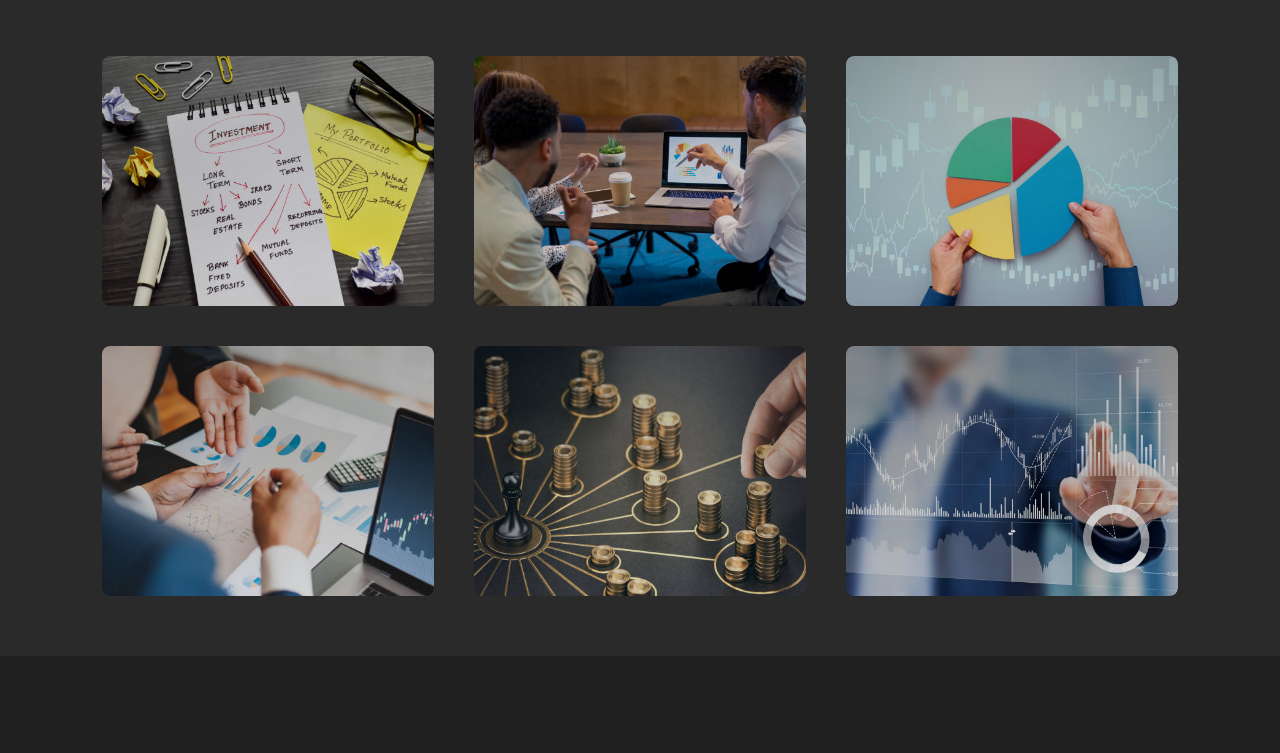
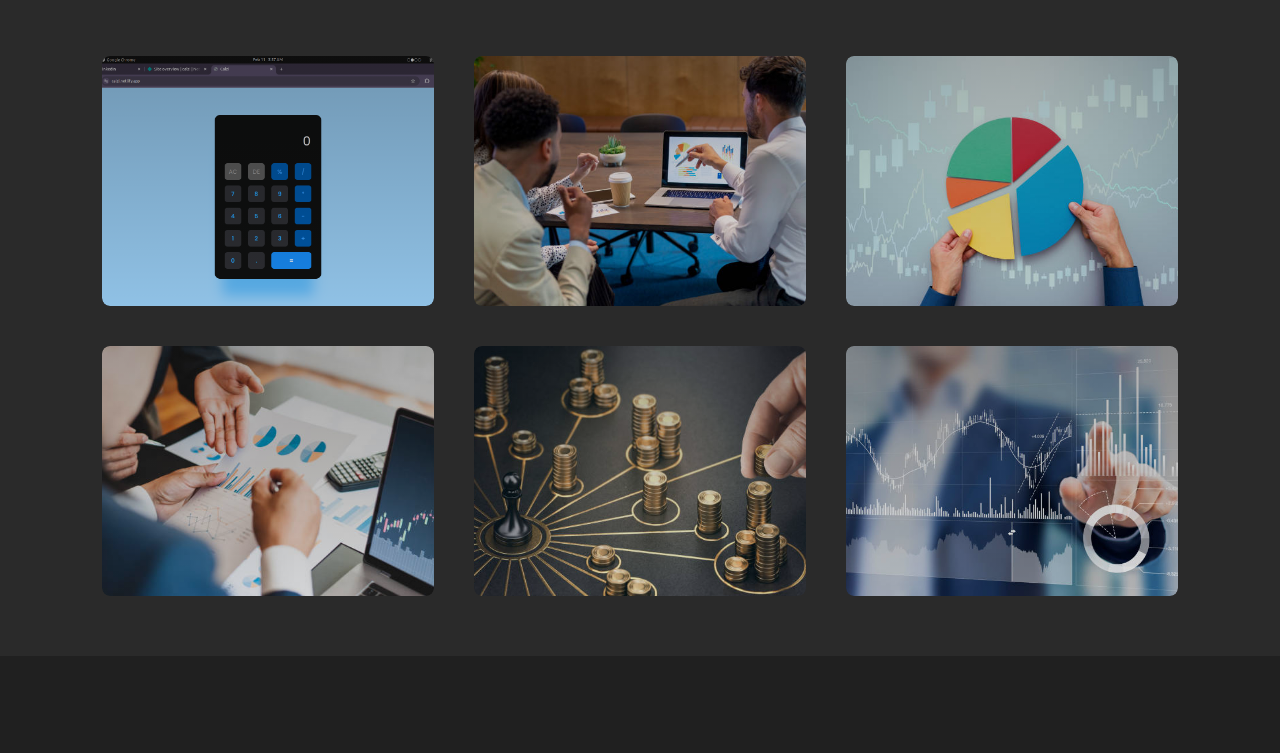
Before and after one commit to Abin-tek/abin-portfolio, a plain HTML site: page index.html in a window 1280 px wide. Shown: the part 2620-3373 px from the top of the page. Drawn offline with nearby package versions, Linux system fonts and the light colour scheme.

Commit message:
Update index.html

```diff
--- a/index.html
+++ b/index.html
@@ -192,15 +192,15 @@
 
       <div class="portfolio-content">
         <div class="row">
-          <img src="img/i1.jpg" alt="portfolio-thumbnail" />
+          <img src="img/calzi.png" alt="portfolio-thumbnail" />
           <div class="layer">
             <div class="layer-content">
-              <h5>Project Title</h5>
+              <h5>Calzi</h5>
               <p>
-                Lorem ipsum dolor sit amet consectetur, adipisicing elit. Ipsa,
-                sint.
+                A calculator app that performs basic
+math operations.
               </p>
-              <a href="#"><i class="bx bx-link-external"></i></a>
+              <a href="https://calzi.netlify.app/"><i class="bx bx-link-external"></i></a>
             </div>
           </div>
         </div>
```
